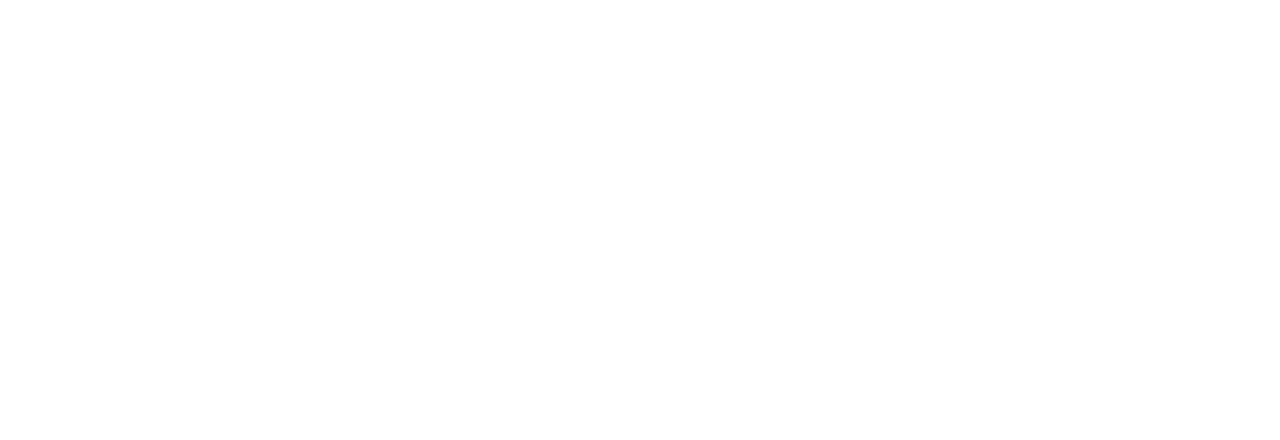
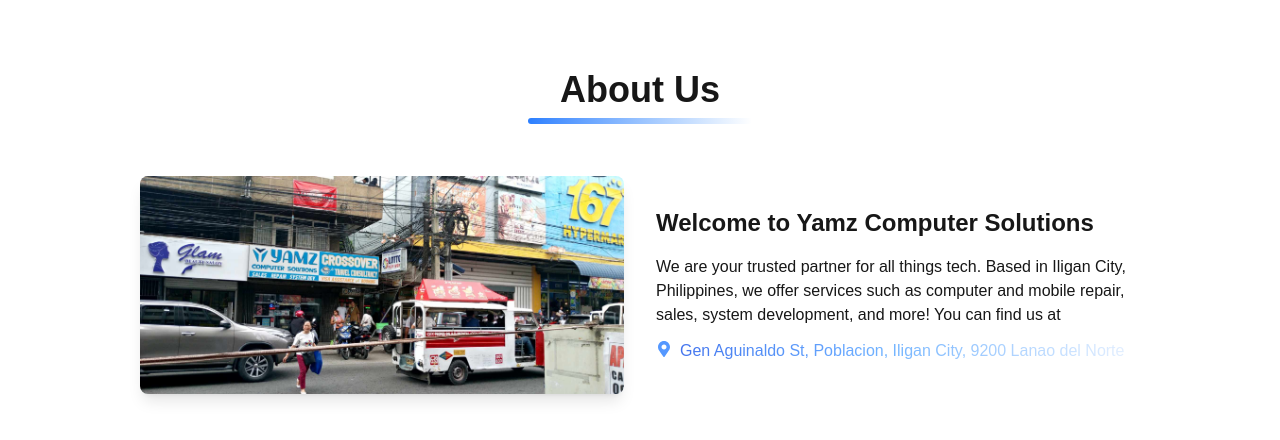
Before and after one commit to Rikuron/Yamz_Landing_Page, a Next.js app: page / in a window 1280 px wide. Shown: the part 810-1250 px from the top of the page. Before the commit the page ends 800 px from the top, so only its background shows below. Built offline with nearby package versions, Linux system fonts and the light colour scheme.

Commit message:
Added About section

```diff
--- a/next.config.ts
+++ b/next.config.ts
@@ -1,6 +1,7 @@
 import type { NextConfig } from "next";
 
 const nextConfig: NextConfig = {
+  transpilePackages: ['swiper', 'swiper/react'],
   images: {
     remotePatterns: [
       {
--- a/package.json
+++ b/package.json
@@ -12,7 +12,8 @@
     "next": "15.3.4",
     "react": "^19.0.0",
     "react-dom": "^19.0.0",
-    "react-icons": "^5.5.0"
+    "react-icons": "^5.5.0",
+    "swiper": "^11.2.10"
   },
   "devDependencies": {
     "@eslint/eslintrc": "^3",
--- a/src/app/page.tsx
+++ b/src/app/page.tsx
@@ -1,9 +1,11 @@
 import Hero from './sections/hero'
+import About from './sections/about'
 
 export default function Home() {
   return (
     <div>
       <Hero />
+      <About />
     </div>
   );
 }
--- a/src/app/sections/about.tsx
+++ b/src/app/sections/about.tsx
@@ -1,7 +1,71 @@
+"use client"
+
 import React from 'react'
+import Image from 'next/image'
+import { Swiper, SwiperSlide } from 'swiper/react'
+
+import 'swiper/css'
+import 'swiper/css/navigation'
+
+import { Navigation } from 'swiper/modules'
+import { FaMapMarkerAlt } from 'react-icons/fa'
 
 const About = () => {
-
+  return (
+    <div className="px-15 pb-15 pt-20 text-center">
+      <div className="mx-auto">
+      <div className="inline-block">
+        <h2 className="text-4xl font-bold mb-2">About Us</h2>
+        <div className="h-1.5 -mx-8 bg-gradient-to-r from-blue-500 to-white rounded-full" />
+      </div>
+        <Swiper
+          cssMode={true}
+          navigation={true}
+          modules={[Navigation]}
+          className="mySwiper mt-5"
+        >
+          <SwiperSlide>
+            <div className="flex flex-col md:flex-row px-20 items-center justify-center gap-8 p-8">
+              <div className="md:w-1/2">
+                <Image src="/images/yamz_store.jpg" alt="Yamz Computer Solutions Store" width={500} height={500} className="rounded-lg shadow-lg" />
+              </div>
+              <div className="md:w-1/2 text-left">
+                <h3 className="text-2xl font-bold mb-4">Welcome to Yamz Computer Solutions</h3>
+                <p>
+                  We are your trusted partner for all things tech. Based in Iligan City, Philippines, we offer services such as computer and mobile repair, sales, system development, and more! You can find us at
+                </p>
+                <p className="mt-3">
+                  <a href="https://maps.app.goo.gl/U2K9WALbfKWe12MG9" target="_blank" className="bg-gradient-to-r from-blue-700 via-blue-400 to-blue-100 bg-clip-text text-transparent opacity-80 hover:opacity-100 transition-opacity duration-300 hover:cursor-pointer">
+                    <FaMapMarkerAlt className="inline-block mr-2 text-blue-500 -mt-1.5" />
+                    Gen Aguinaldo St, Poblacion, Iligan City, 9200 Lanao del Norte
+                  </a>
+                </p>
+              </div>
+            </div>
+          </SwiperSlide>
+          {/* <SwiperSlide>
+            <div className="flex flex-col md:flex-row px-20 items-center justify-center gap-8 p-8">
+              <div className="md:w-1/2">
+                <h3 className="text-3xl font-bold mb-4">Our Vision</h3>
+                <p className="mb-8 max-w-md">
+                    Our vision is to be the leading provider of innovative and reliable technology solutions,
+                    empowering individuals and businesses to achieve their full potential.
+                </p>
+              </div>
+              <div className="md:w-1/2">
+                <h3 className="text-3xl font-bold mb-4">Our Mission</h3>
+                <p className="max-w-md">
+                  Our mission is to deliver exceptional value to our customers by providing high-quality products,
+                  expert services, and unparalleled customer support. We are committed to fostering long-term
+                  relationships based on trust, integrity, and a passion for technology.
+                </p>
+              </div>
+            </div>
+          </SwiperSlide> */}
+        </Swiper>
+      </div>
+    </div>
+  )
 }
 
 export default About;
```
Also changed, not shown: 1 other file (tests, documents, lock files or other folders).
